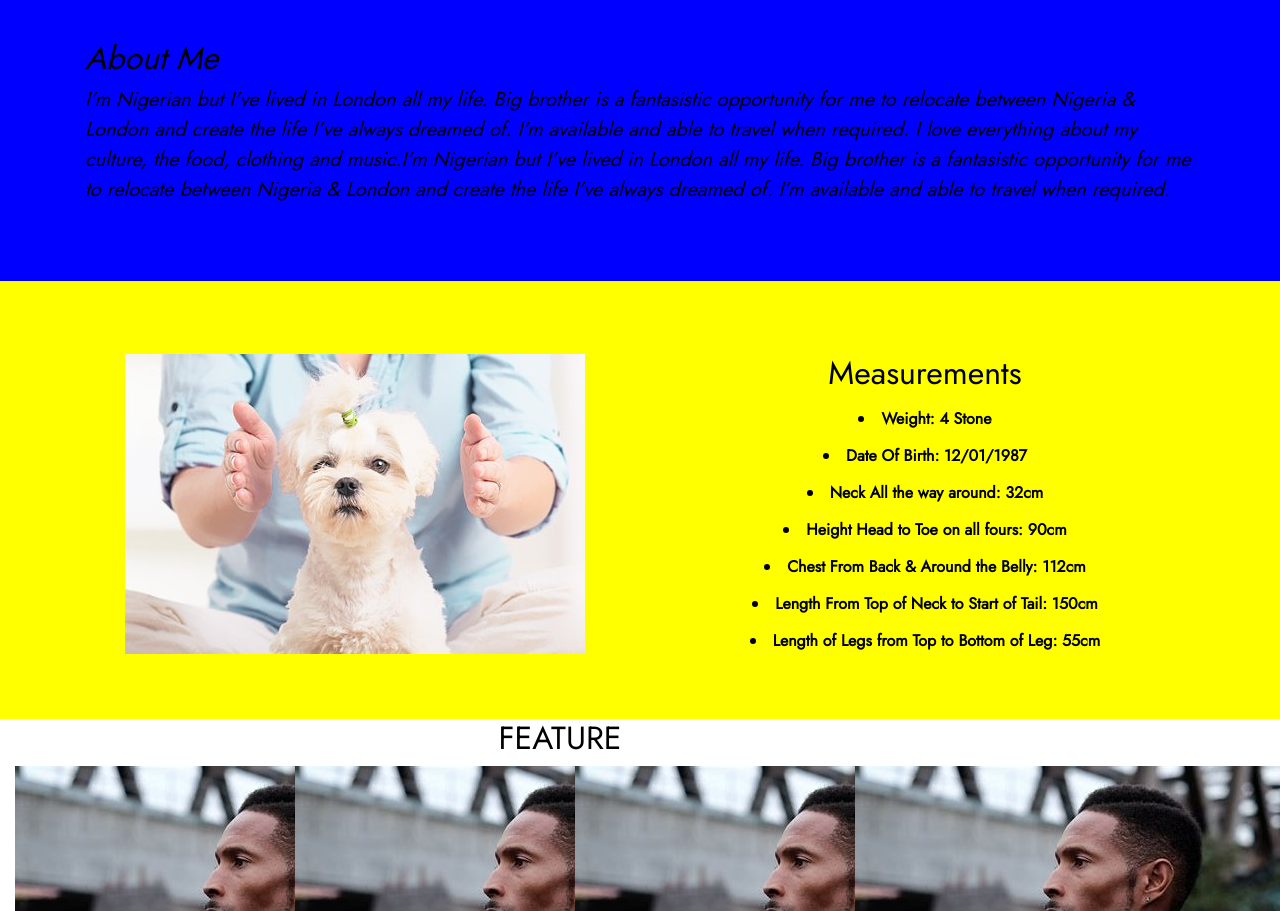
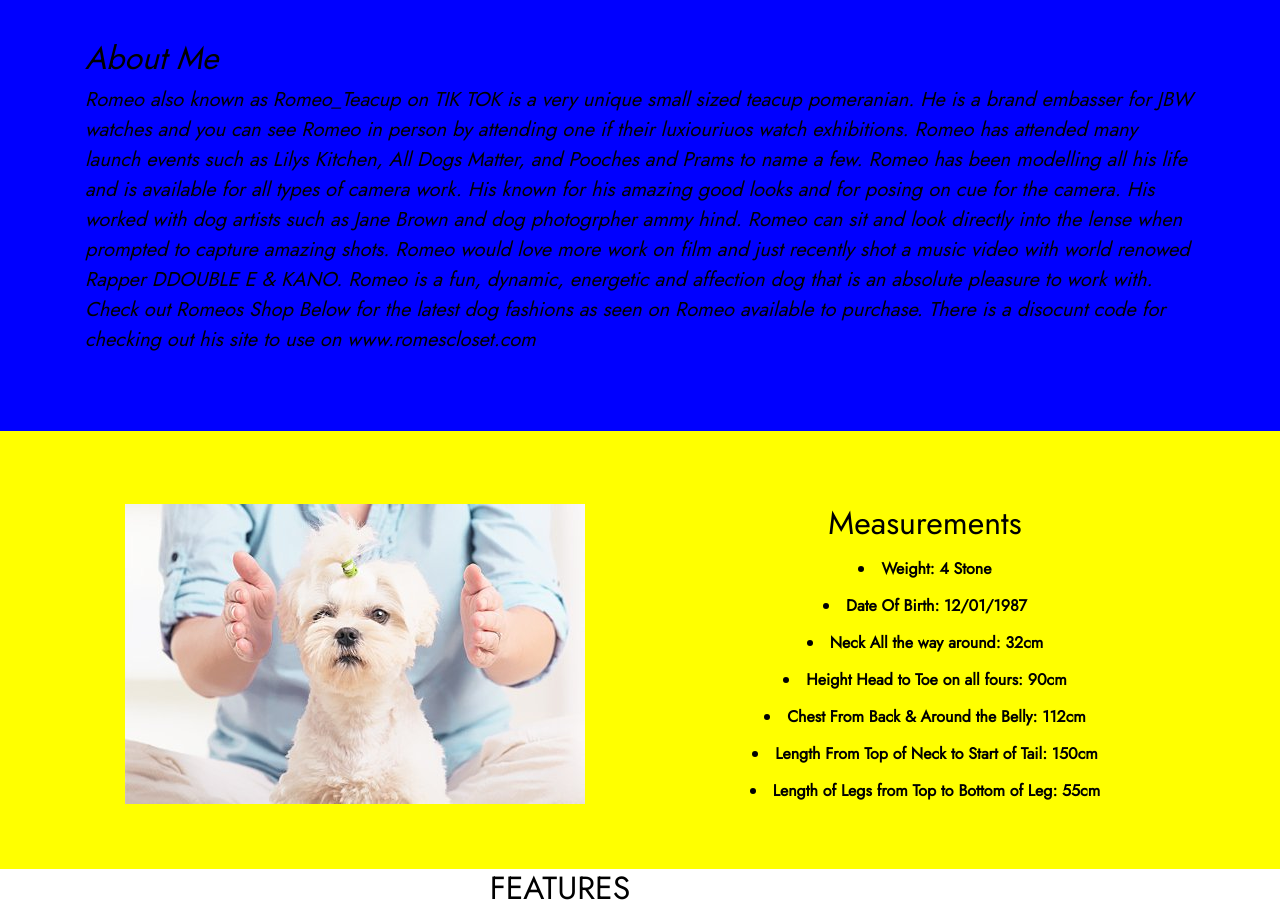
Before and after one commit to Kimberleychi/Romeo-Choco, a plain HTML site: page index.html in a window 1280 px wide. Shown: the part 824-1735 px from the top of the page. Drawn offline with nearby package versions, Linux system fonts and the light colour scheme; a web font is replaced by a local one.

Commit message:
added content to about

```diff
--- a/index.html
+++ b/index.html
@@ -46,9 +46,11 @@
   <div class="row">
     <div class="col-sm-12">
       <h2>About Me</h2>
-      <p class="lead">I’m Nigerian but I’ve lived in London all my life. Big brother is a fantasistic opportunity for me to relocate between Nigeria & London and create the life I’ve always dreamed of. I’m available and able to travel when required.
-I love everything about my culture, the food, clothing and music.I’m Nigerian but I’ve lived in London all my life. Big brother is a fantasistic opportunity for me to relocate between Nigeria & London and create the life I’ve always dreamed of. I’m available and able to travel when required.</p>
-    </div>
+      <p class="lead"> Romeo also known as Romeo_Teacup on TIK TOK is a very unique small sized teacup pomeranian. He is a brand embasser for JBW watches and you can see Romeo in person by attending one if their luxiouriuos watch exhibitions. Romeo has attended many launch events such as Lilys Kitchen, All Dogs Matter, and Pooches and Prams to name a few.
+      Romeo has been modelling all his life and is available for all types of camera work. His known for his amazing good looks and for posing on cue for the camera. His worked with dog artists such as Jane Brown and dog photogrpher ammy hind. Romeo can sit and look directly into the lense when prompted to capture amazing shots. Romeo would love more work on film and just recently shot a music video with world renowed Rapper DDOUBLE E & KANO. Romeo is a fun, dynamic, energetic and affection dog that is an absolute pleasure to work with.
+      Check out Romeos Shop Below for the latest dog fashions as seen on Romeo available to purchase. There is a disocunt code for checking out his site to use on www.romescloset.com
+    </p>
+  </div>
   </div>
 </div>
 </div>
@@ -77,7 +79,7 @@ I love everything about my culture, the food, clothing and music.I’m Nigerian
 <!--About Section END-->
 <!--Features--->
 <div id="features">
-    <h2>FEATURE</h2>
+    <h2>FEATURES</h2>
  <div class="container-fluid">
   <div class="row">
     <div class="col-lg-3 col-md-3 col-sm-6 col-xs-12"> <!---Displays-Large 4/Medium 4/Small 2/ExtraSmall Screen 1-->
@@ -137,7 +139,8 @@ I love everything about my culture, the food, clothing and music.I’m Nigerian
         </div>
 <!---3 Picture Section of example merchandise, Collars Tshirts or Hoodies-->
 <!---BOOTSTRAP BLOCK LEVEL BUTTON used for link to Instagram Profile CUSTOMISED COLOUR AND TEXT ADDED--->
-<button type="button" class="btn btn-success btn-lg btn-block">Follow me on INSTAGRAM <strong>@romesclosetofficial</strong></button>
+<div id="insta">
+<h2>Follow me on INSTAGRAM<strong>@romesclosetofficial</strong></h2>
 <div id="padding">
  <div class="container-fluid">
 <div class="row">
@@ -172,5 +175,6 @@ I love everything about my culture, the food, clothing and music.I’m Nigerian
 <script src="https://code.jquery.com/jquery-3.5.1.slim.min.js" integrity="sha384-DfXdz2htPH0lsSSs5nCTpuj/zy4C+OGpamoFVy38MVBnE+IbbVYUew+OrCXaRkfj" crossorigin="anonymous"></script>
 <script src="https://cdn.jsdelivr.net/npm/popper.js@1.16.0/dist/umd/popper.min.js" integrity="sha384-Q6E9RHvbIyZFJoft+2mJbHaEWldlvI9IOYy5n3zV9zzTtmI3UksdQRVvoxMfooAo" crossorigin="anonymous"></script>
 <script src="https://stackpath.bootstrapcdn.com/bootstrap/4.5.0/js/bootstrap.min.js" integrity="sha384-OgVRvuATP1z7JjHLkuOU7Xw704+h835Lr+6QL9UvYjZE3Ipu6Tp75j7Bh/kR0JKI" crossorigin="anonymous"></script>
+</div>
 </body>
 </html>
```
